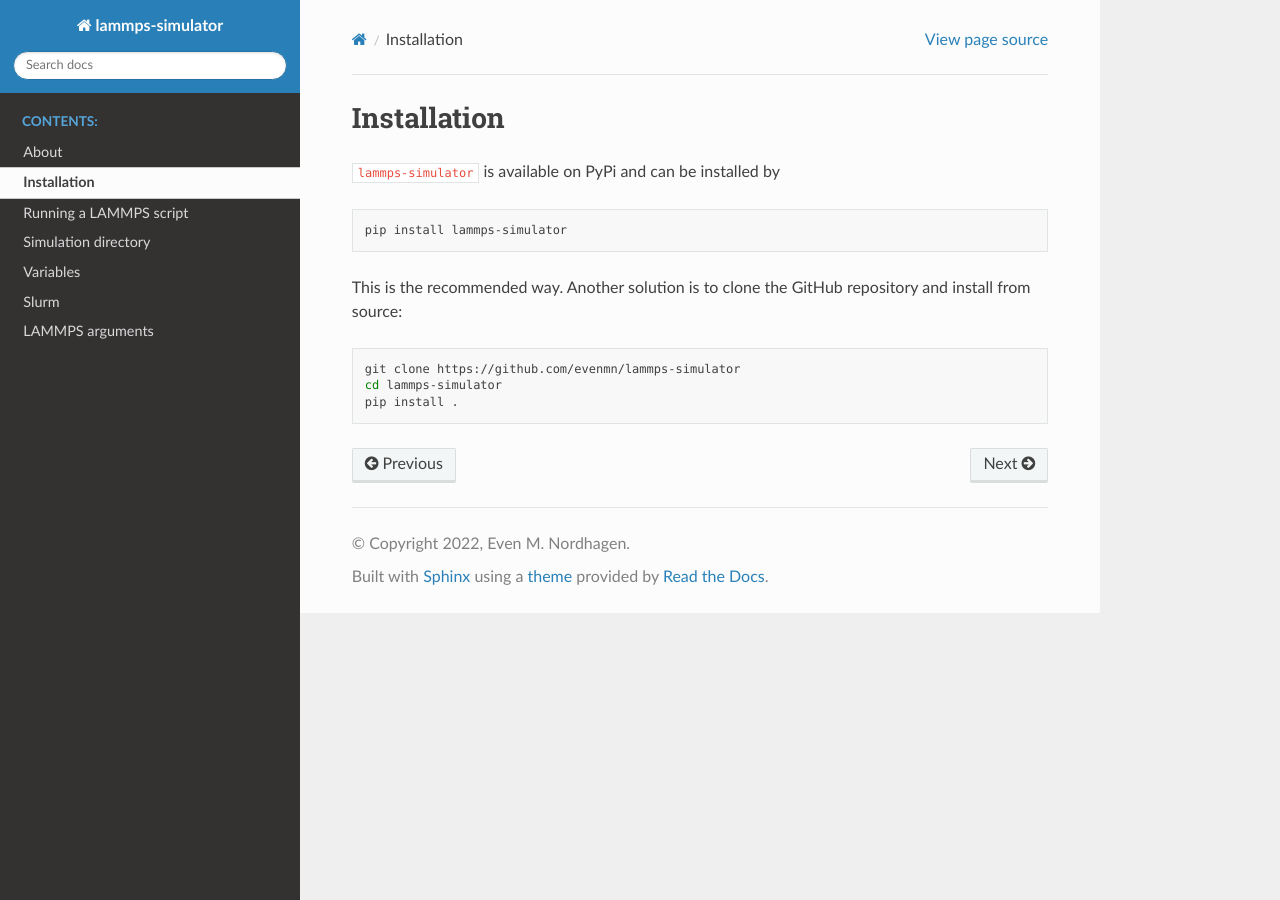
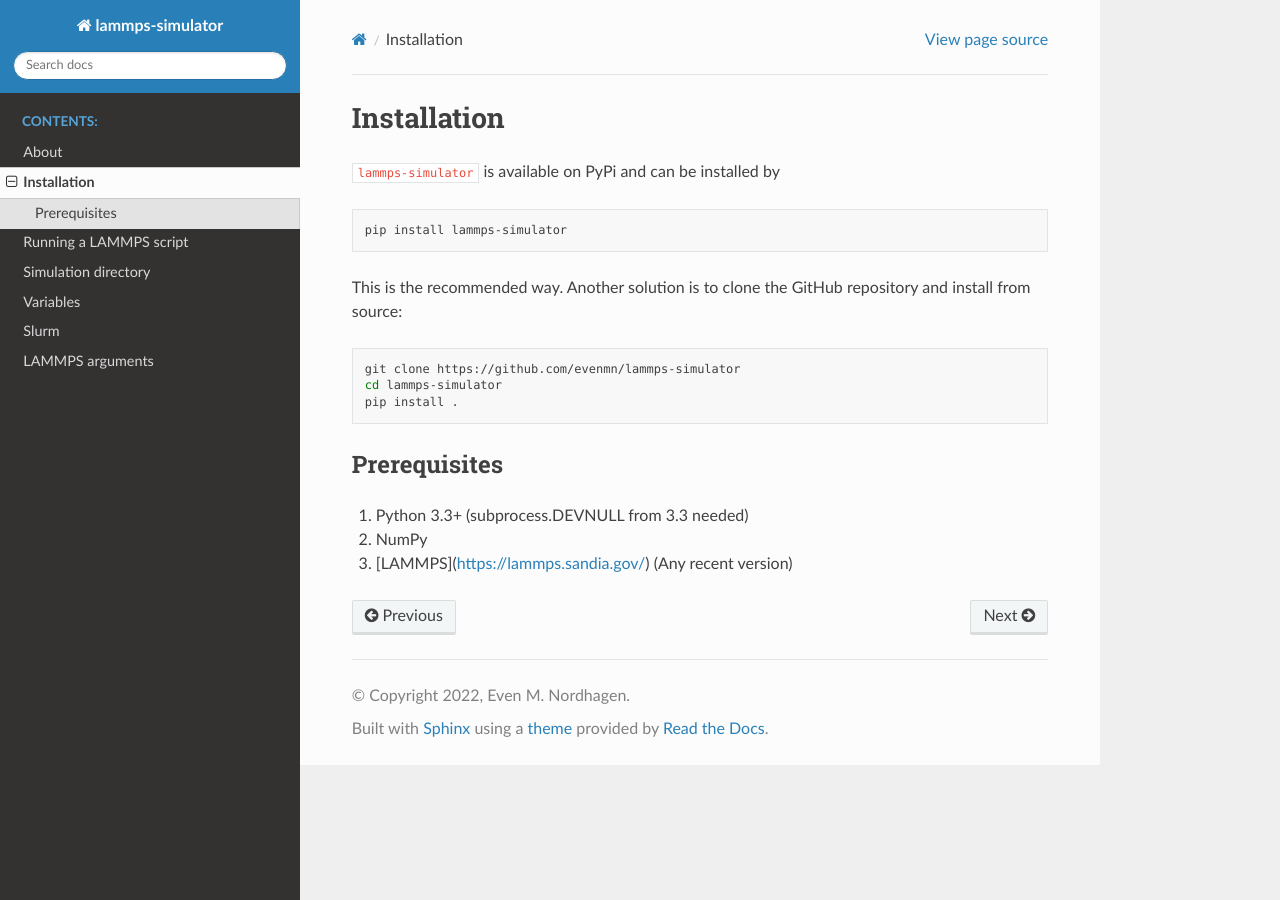
Before and after one commit to evenmn/lammps-simulator, a Sphinx documentation site: the page built from docs/source/installation.rst, in a window 1280 px wide. Built offline with Sphinx 7.4.7 and the Read the Docs theme 2.0.0, drawn with Linux system fonts in a browser that asks for light colours.

Commit message:
Update installation.rst

```diff
--- a/docs/source/installation.rst
+++ b/docs/source/installation.rst
@@ -14,3 +14,10 @@ This is the recommended way. Another solution is to clone the GitHub repository
    git clone https://github.com/evenmn/lammps-simulator
    cd lammps-simulator
    pip install .
+
+Prerequisites
+^^^^^^^^^^^^^^^
+
+1. Python 3.3+ (subprocess.DEVNULL from 3.3 needed)
+2. NumPy
+3. [LAMMPS](https://lammps.sandia.gov/) (Any recent version)
```
